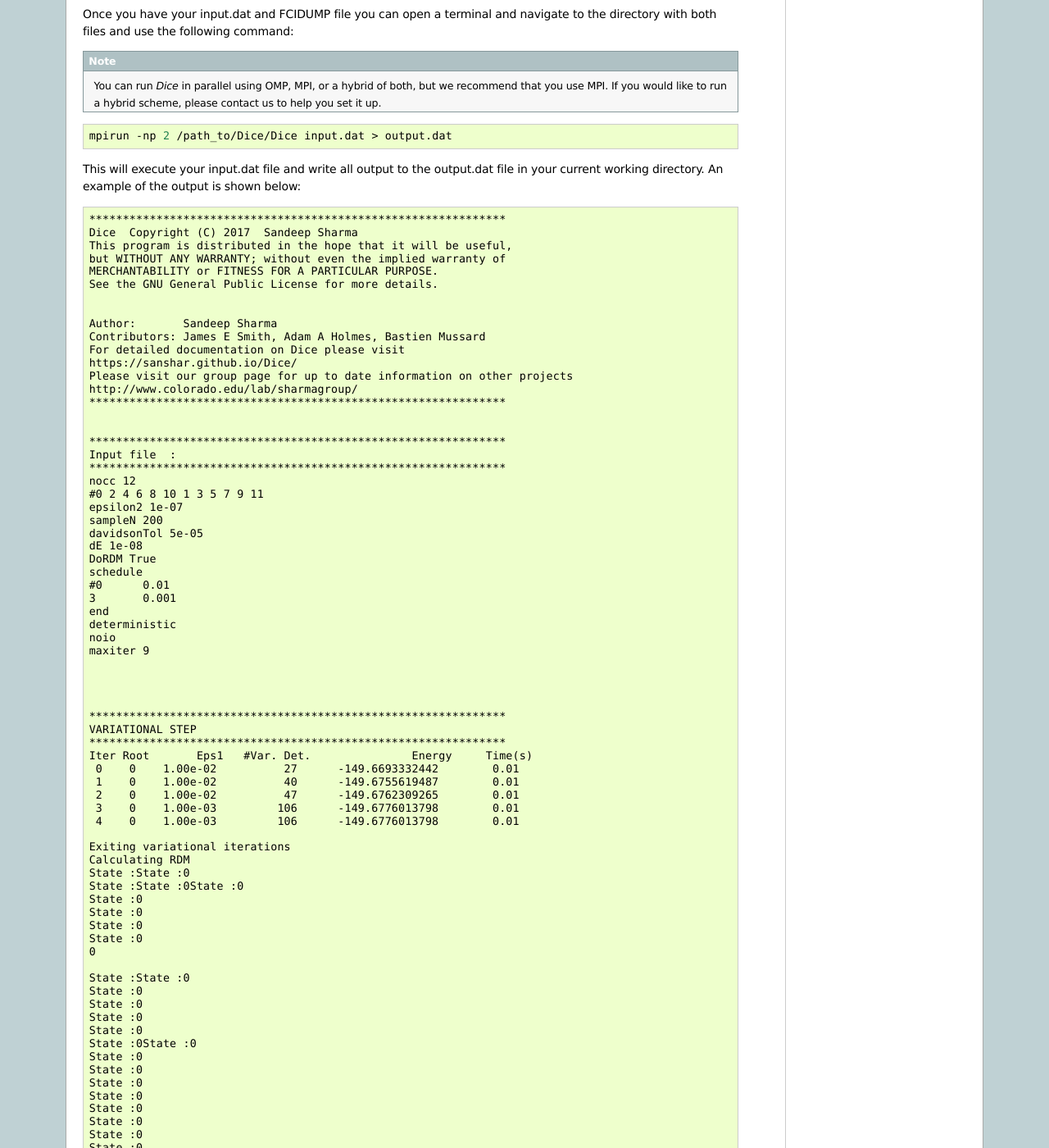
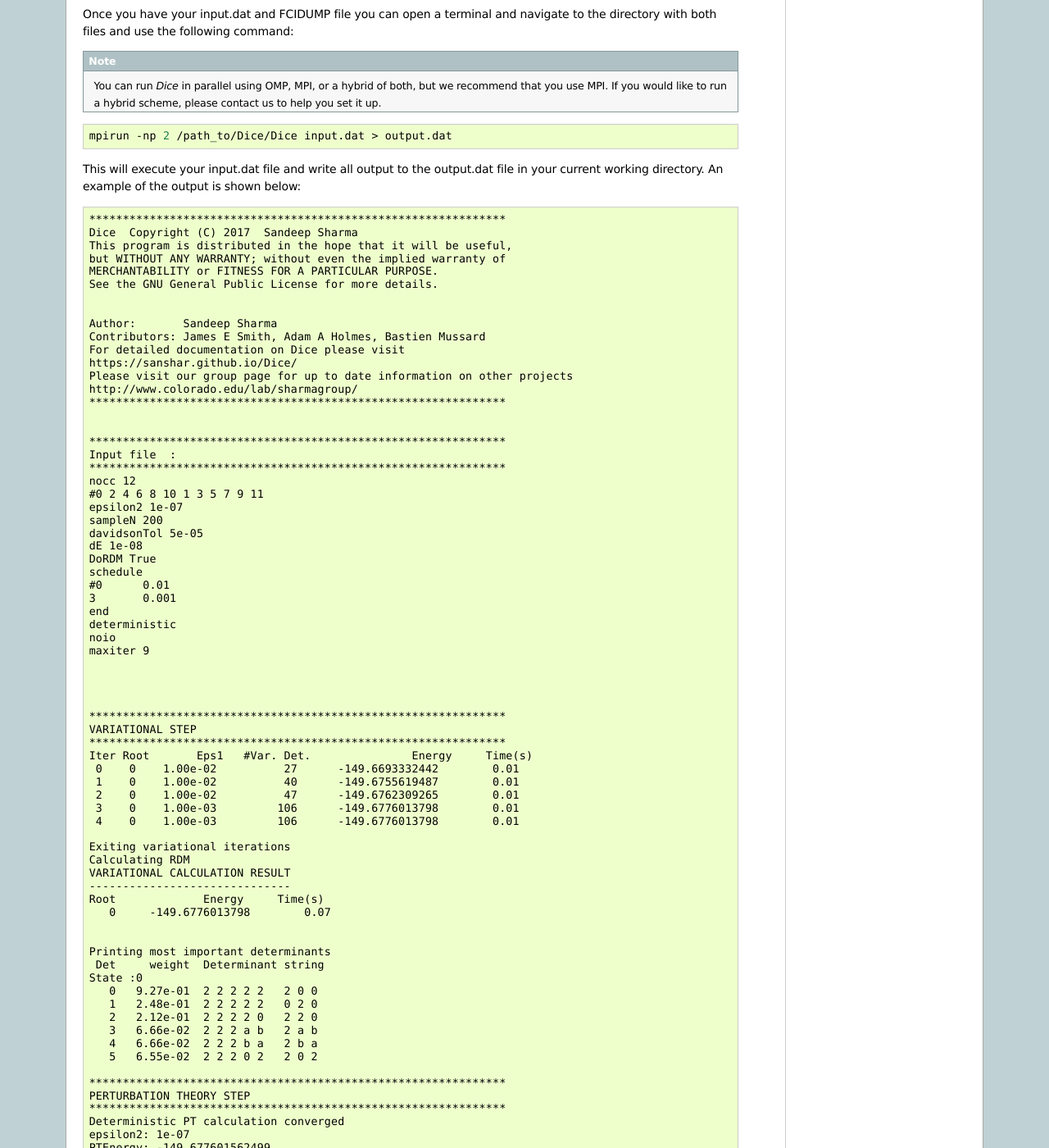
Before and after one commit to sanshar/Dice, a Sphinx documentation site: the page built from docs/gettingstarted.rst, in a window 1280 px wide and 1400 px high, scrolled down 2097 px. Shown: the whole window at 82% size. Built offline with Sphinx 7.4.7, drawn with Linux system fonts in a browser that asks for light colours; some of the changed text lies outside the part shown.

Commit message:
the output format has changed. This change is not reflected in the documentation.

```diff
--- a/docs/gettingstarted.rst
+++ b/docs/gettingstarted.rst
@@ -102,6 +102,7 @@
 
 .. code-block:: none
 
+
 	**************************************************************
 	Dice  Copyright (C) 2017  Sandeep Sharma
 	This program is distributed in the hope that it will be useful,
@@ -152,33 +153,6 @@
 
 	Exiting variational iterations
 	Calculating RDM
-	State :State :0
-	State :State :0State :0
-	State :0
-	State :0
-	State :0
-	State :0
-	0
-
-	State :State :0
-	State :0
-	State :0
-	State :0
-	State :0
-	State :0State :0
-	State :0
-	State :0
-	State :0
-	State :0
-	State :0
-	State :0
-	State :0
-	State :0
-	State :0
-	State :0
-	0
-	0
-
 	VARIATIONAL CALCULATION RESULT
 	------------------------------
 	Root             Energy     Time(s)
```
